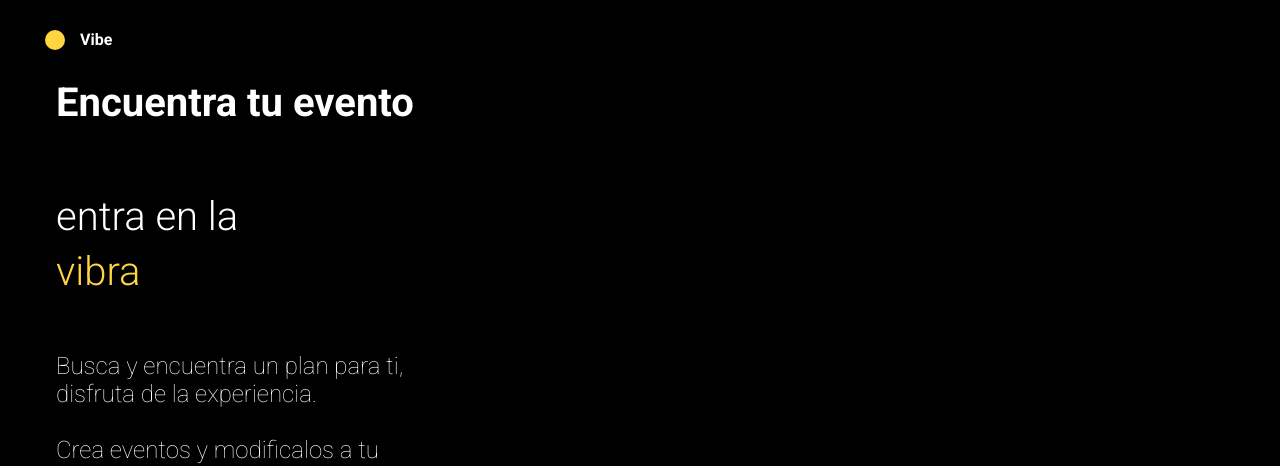
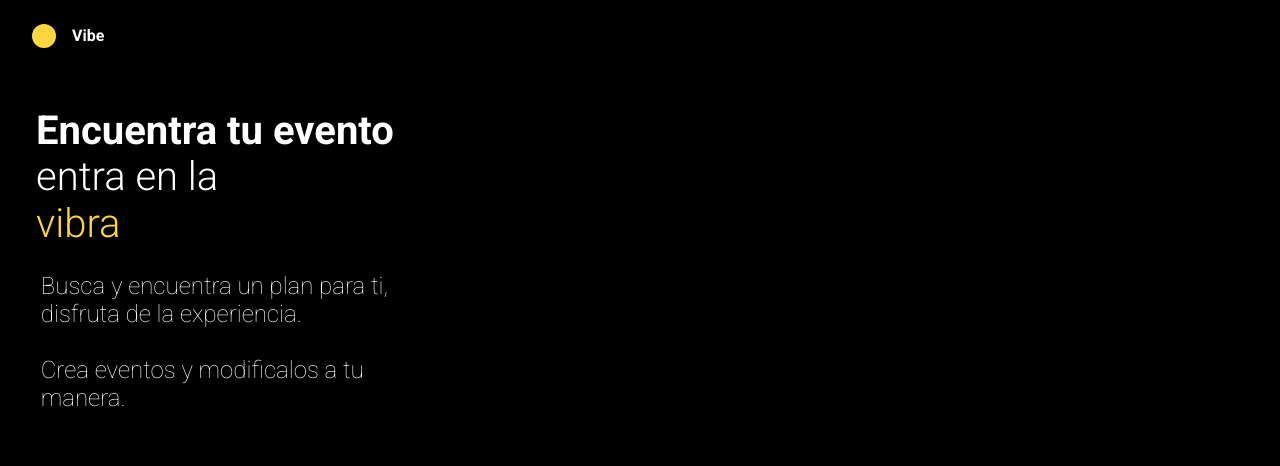
Before and after one commit to Gonza2000/Vibe, a plain HTML site: page index.html in a window 1280 px wide. Shown: the top 466 px of the page. Drawn offline with Linux system fonts and the light colour scheme.

Commit message:
Added Overflow

```diff
--- a/css/styles.css
+++ b/css/styles.css
@@ -7,6 +7,7 @@ body {
         margin: 0;
         background-color: var(--primary);
         font-family: Roboto;
+        overflow: hidden;
 
     }
 
@@ -17,60 +18,60 @@ header{
 
     }
     .circulo {
-    position: relative;
-    top: 30px;
-    left: 45px;
-    width: 20px;
-    height: 20px;
+        position: absolute;
+        top: 1.5em;
+        left: 2em;
+        width: 1.5em;
+        height: 1.5em;
        background-color: var(--secundary);
        border-radius: 50%;
     }
     #vibe {
         font-weight: 700;
-    position: relative;
-    left: 60px;
-    top: 30px;
+        position: absolute;
+        left: 4.5em;
+        top: 1.6em;
         color: white;
     }
 
     .titulo {
-    width: 50vh;
-    font-size: 2.5rem;
-    position: relative;
-    top: 4vh;
-    left: 7vh;
+        width: 10em;
+        font-size: 2.5em;
+        position: absolute;
+        top: 2em;
+        left: 0.9em;
         color: white;
     }
     .subtitulo {
-    width: 50vh;
+        width: 15em;
         color:white;
         position: absolute;
-    bottom: 20vh;
-   left: 7vh;
+       top: 10em;
+       left: 1.7em;
 
     }
 
     .titulo2, .vibra {
         color: white;
-    font-size: 2.5rem;
+        font-size: 2.5em;
         font-weight: 300;
         position: absolute;
-   left: 7vh;
+       left: 0.9em;
 
       }
       .titulo2 {
-      top:20vh;
+          top:3em;
       }
      .vibra {
        position: absolute;
-   top: 26vh;
+       top: 4em;
        color:var(--secundary);
      }
      h4 {
          position: absolute;
-     top: 40%;
+         top: 40em;
          font-weight: 100;
-     font-size:1.5rem;
+         font-size:1.5em;
         }
 
         footer img{
@@ -84,7 +85,7 @@ header{
         .registrarse-boton {
             position:absolute;
             bottom: 24%;
-        left: 7vh;
+            left: 2.5em;
             width: 10rem;
             height: 2.5rem;
             border-radius: 15px 15px 15px 15px;
```
Lines whose indentation alone changed are shown as unchanged.
